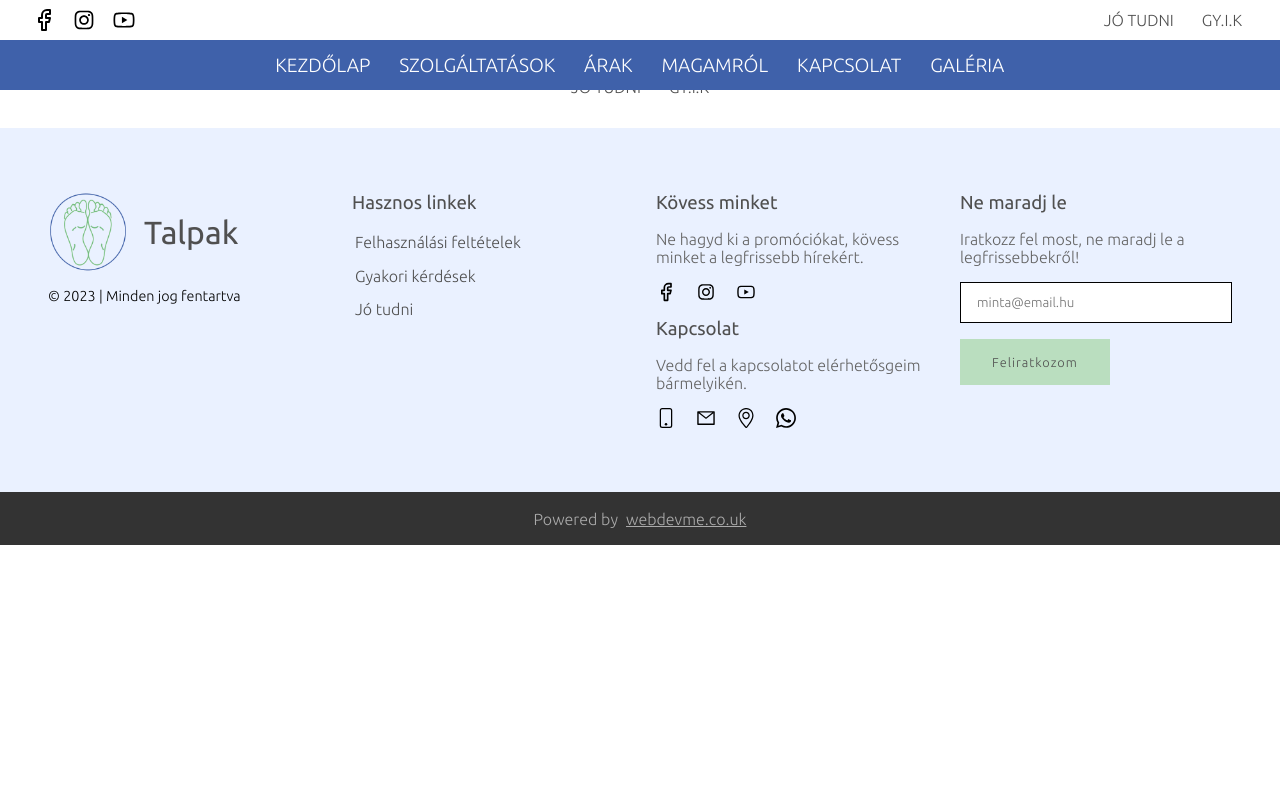
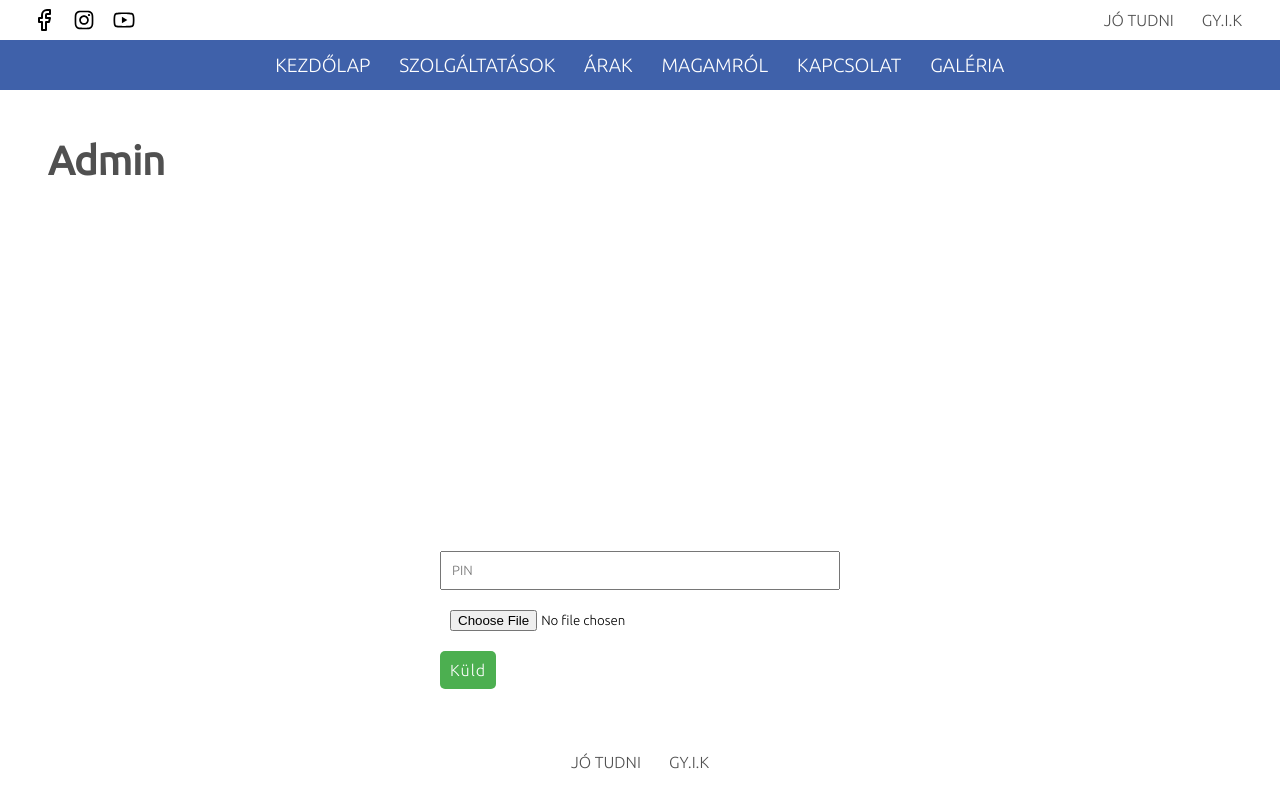
Before and after one commit to Karoly-Git/talpak, a React (Create React App) app: page /admin in a window 1280 px wide. Shown: the top 800 px of the page. Built offline with nearby package versions, Linux system fonts and the light colour scheme.

Commit message:
Admin page update.

```diff
--- a/src/App.js
+++ b/src/App.js
@@ -18,6 +18,7 @@ import { MdOutlineNavigateNext as ArrowIcon } from 'react-icons/md';
 import { MainNavigation, MobileNavigation, SecondaryNavigation, BottomNavigation } from '../src/components/Navigations';
 
 // Page Component Imports
+import Admin from './components/pages/Admin';
 import JoTudni from './components/pages/JoTudni';
 import Akciok from './components/pages/Akciok';
 import Gyik from './components/pages/Gyik';
@@ -162,6 +163,7 @@ export default function App() {
         <main>
           <Routes>
             <Route path='*' element={<h1>Oldal nem található</h1>} />
+            <Route path='/admin' element={<Admin />} />
 
             <Route path='/jo-tudni' element={<JoTudni />} />
             <Route path='/akciok' element={<Akciok />} />
--- /dev/null
+++ b/src/components/pages/Admin.jsx
@@ -0,0 +1,97 @@
+// React and React Router Imports
+import React, { useState } from 'react';
+import { Helmet } from 'react-helmet';
+
+// Form Handling Imports
+import { useForm } from 'react-hook-form';
+import * as yup from 'yup';
+import { yupResolver } from '@hookform/resolvers/yup';
+
+// Page Component Imports
+import { HeadSection, Section } from '../Sections';
+
+// Data Imports
+import config from '../../config.json';
+
+export default function Admin() {
+
+    const URL = config.settings.isLocalServer ? config.urls.local + '/admin' : config.urls.heroku + '/admin';
+
+    const schema = yup.object().shape({
+        pin: yup.string(),
+        myFile: yup.mixed(),
+    });
+
+
+    const { register, handleSubmit, formState: { errors }, reset } = useForm({
+        resolver: yupResolver(schema),
+    });
+
+    const onSubmit = async (data, event) => {
+        event.preventDefault();
+        try {
+            const formData = new FormData();
+            formData.append('pin', data.pin);
+            formData.append('myFile', data.myFile[0]);  // Assuming you're allowing only one file upload
+
+            const result = await fetch(URL,
+                {
+                    method: 'POST',
+                    mode: 'cors',
+                    body: formData,
+                }
+            );
+
+
+            if (!result.ok) {
+                throw new Error('Network response was not ok');
+            }
+
+        } catch (err) {
+            console.error('Error fetching data:', err);
+        } finally {
+            console.error('Fetching finished.');
+            resetForm();
+        }
+    };
+
+    function resetForm() {
+        reset({
+            pin: '',
+            myFile: ''
+        });
+    }
+
+    return (
+        <div className='page admin'>
+            <HeadSection
+                content={
+                    <div className='box'>
+                        <h1>Admin</h1>
+                    </div>
+                }
+            />
+            <Section
+                top
+                bottom
+                content={
+                    <div className='box'>
+
+                        <form onSubmit={handleSubmit(onSubmit)} encType="multipart/form-data" style={{ maxWidth: '400px', margin: 'auto', paddingTop: '20px' }}>
+
+                            {errors.pin && <span><p className='error'>{errors.pin?.message}</p></span>}
+                            <input placeholder="PIN" {...register('pin')} style={{ width: '100%', padding: '10px', marginBottom: '10px', boxSizing: 'border-box' }} />
+
+
+                            {errors.myFile && <span><p className='error'>{errors.myFile?.message}</p></span>}
+                            <input type='file' {...register('myFile')} style={{ width: '100%', padding: '10px', marginBottom: '10px', boxSizing: 'border-box' }} />
+
+                            <button style={{ background: '#4CAF50', color: 'white', padding: '10px', border: 'none', borderRadius: '5px', cursor: 'pointer' }}>Küld</button>
+
+                        </form>
+                    </div>
+                }
+            />
+        </div>
+    )
+}
--- a/src/components/pages/Arak.jsx
+++ b/src/components/pages/Arak.jsx
@@ -4,12 +4,18 @@ import { Helmet } from 'react-helmet';
 import { Link } from "react-router-dom";
 import { HeadSection, Section } from "../Sections";
 import PriceDetails from "../PriceDetails";
-import { prices as priceGroups } from "../../data/prices";
+import { priceGroups } from "../../data/price-groups";
 
 import { motion as m } from 'framer-motion';
 import { animations } from '../../data/framer-animations';
 
+// Data Imports
+import config from '../../config.json';
+
 export default function Arak() {
+
+    const URL = config.settings.isLocalServer ? config.urls.local + '/prices-data' : config.urls.heroku + '/prices-data';
+
     const [data, setData] = useState([]);
 
     //console.log(priceGroups);
@@ -18,21 +24,23 @@ export default function Arak() {
     useEffect(() => {
         const fetchData = async () => {
             try {
-                const response = await fetch('http://localhost:8000/data');
+                const response = await fetch(URL);
+
                 if (!response.ok) {
                     throw new Error('Network response was not ok');
                 }
                 const jsonData = await response.json();
                 setData(jsonData);
-                //console.log(jsonData);
 
                 priceGroups.forEach(group => {
-                    group.details = jsonData.filter(e => e.group === group.group);
+                    group.details = jsonData.filter(service => service.group === group.group);
                     console.log(group);
                 });
 
             } catch (error) {
                 console.error('Error fetching data:', error);
+            } finally {
+                console.error('Fetching finished.');
             }
         };
 
--- a/src/data/prices.js
+++ b/src/data/price-groups.js
@@ -14,7 +14,7 @@ import pediandfaceIcon from '../img/arak/pediandface.png';
 import extraIcon from '../img/arak/extra.png';
 
 
-export const prices = [
+export const priceGroups = [
     {
         group: "BEMER",
         id: 'important',
```
